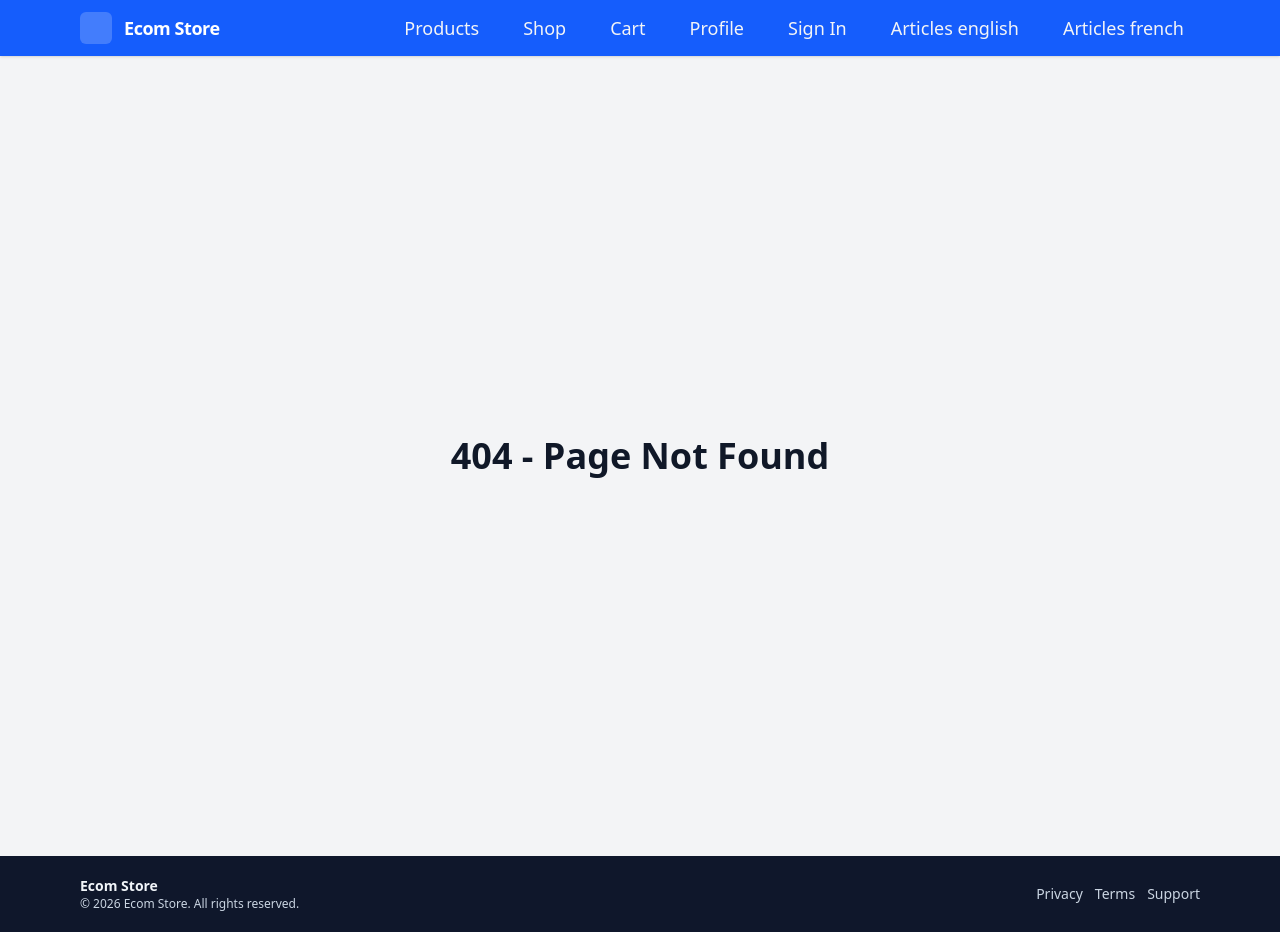
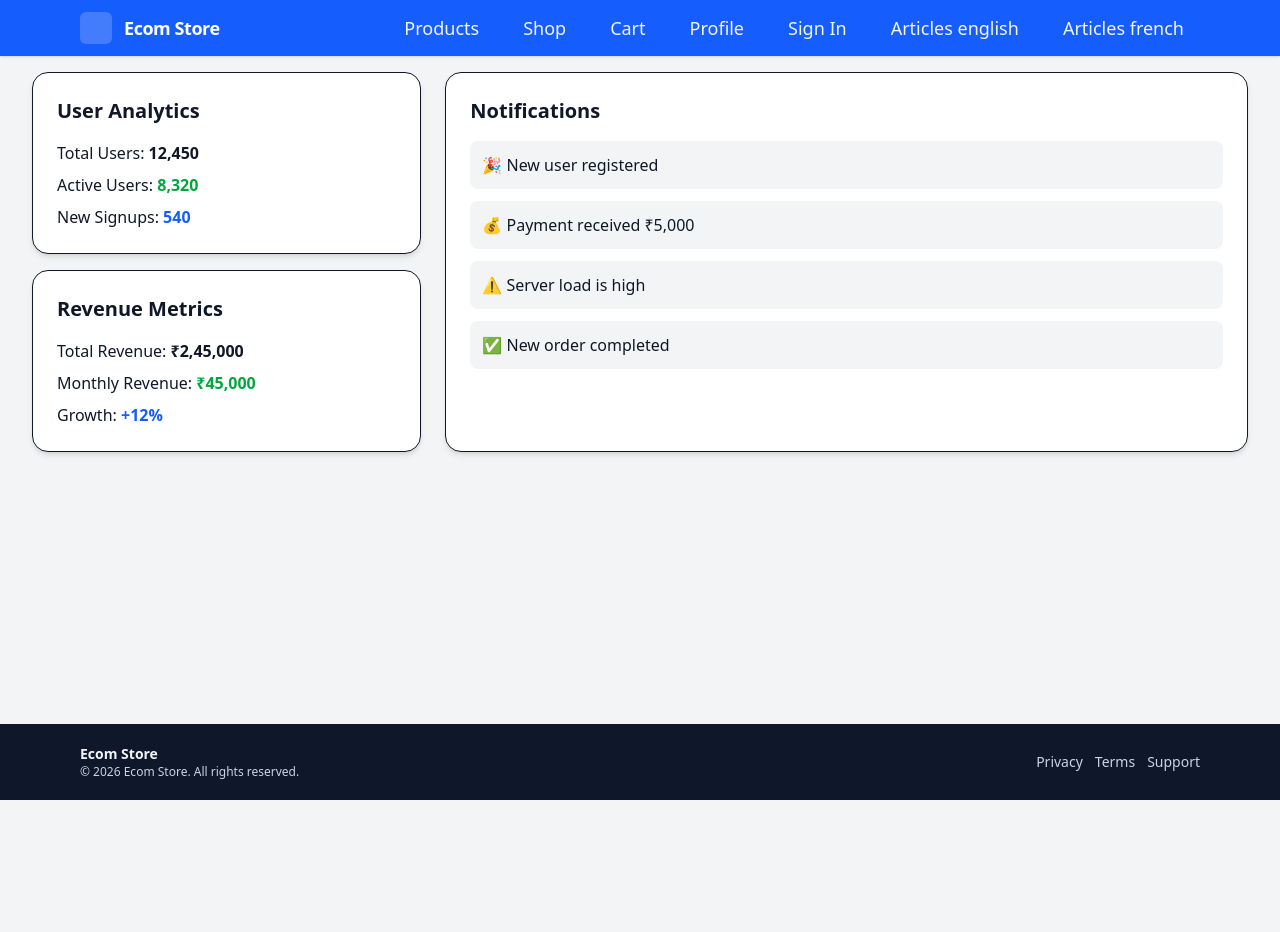
Before and after one commit to vikassax1610/ecom-nextjs, a Next.js app: page /complex-dashboard in a window 1280 px wide. Before the commit this address had no page. After the commit the page ends 800 px from the top, so only its background shows below. Built offline with nearby package versions, Linux system fonts and the light colour scheme.

Commit message:
adding new functionality and pages

```diff
--- /dev/null
+++ b/src/app/complex-dashboard/@notification/page.jsx
@@ -0,0 +1,16 @@
+export default function Notifications() {
+  return (
+    <div className="bg-white shadow-md rounded-2xl p-6 border h-full">
+      <h2 className="text-xl font-semibold mb-4">Notifications</h2>
+
+      <ul className="space-y-3">
+        <li className="p-3 bg-gray-100 rounded-lg">🎉 New user registered</li>
+        <li className="p-3 bg-gray-100 rounded-lg">
+          💰 Payment received ₹5,000
+        </li>
+        <li className="p-3 bg-gray-100 rounded-lg">⚠️ Server load is high</li>
+        <li className="p-3 bg-gray-100 rounded-lg">✅ New order completed</li>
+      </ul>
+    </div>
+  );
+}
--- /dev/null
+++ b/src/app/complex-dashboard/@revenue/page.jsx
@@ -0,0 +1,13 @@
+export default function RevenueMetrics() {
+  return (
+    <div className="bg-white shadow-md rounded-2xl p-6 border">
+      <h2 className="text-xl font-semibold mb-4">Revenue Metrics</h2>
+
+      <div className="space-y-2">
+        <p>Total Revenue: <span className="font-bold">₹2,45,000</span></p>
+        <p>Monthly Revenue: <span className="font-bold text-green-600">₹45,000</span></p>
+        <p>Growth: <span className="font-bold text-blue-600">+12%</span></p>
+      </div>
+    </div>
+  );
+}
--- /dev/null
+++ b/src/app/complex-dashboard/@users/page.jsx
@@ -0,0 +1,19 @@
+export default function UserAnalytics() {
+  return (
+    <div className="bg-white shadow-md rounded-2xl p-6 border">
+      <h2 className="text-xl font-semibold mb-4">User Analytics</h2>
+
+      <div className="space-y-2">
+        <p>
+          Total Users: <span className="font-bold">12,450</span>
+        </p>
+        <p>
+          Active Users: <span className="font-bold text-green-600">8,320</span>
+        </p>
+        <p>
+          New Signups: <span className="font-bold text-blue-600">540</span>
+        </p>
+      </div>
+    </div>
+  );
+}
--- /dev/null
+++ b/src/app/complex-dashboard/layout.jsx
@@ -0,0 +1,27 @@
+import UserAnalytics from "./@users/page";
+import RevenueMetrics from "./@revenue/page";
+import Notifications from "./@notification/page";
+export default function ComplexDashboardLayout({
+  children,
+  users,
+  revenue,
+  notifications,
+}) {
+  return (
+    <>
+      <div className="">{children}</div>
+      <div className="grid grid-cols-3 gap-6 mx-8 my-4">
+        {/* Left Section (2 stacked cards) */}
+        <div className="col-span-1 flex flex-col gap-4">
+          <UserAnalytics />
+          <RevenueMetrics />
+        </div>
+
+        {/* Right Section (takes more space) */}
+        <div className="col-span-2">
+          <Notifications />
+        </div>
+      </div>
+    </>
+  );
+}
--- /dev/null
+++ b/src/app/complex-dashboard/page.jsx
@@ -0,0 +1,6 @@
+export default function ComplexDashboard() {
+  return (
+    <>
+    </>
+  );
+}
```
